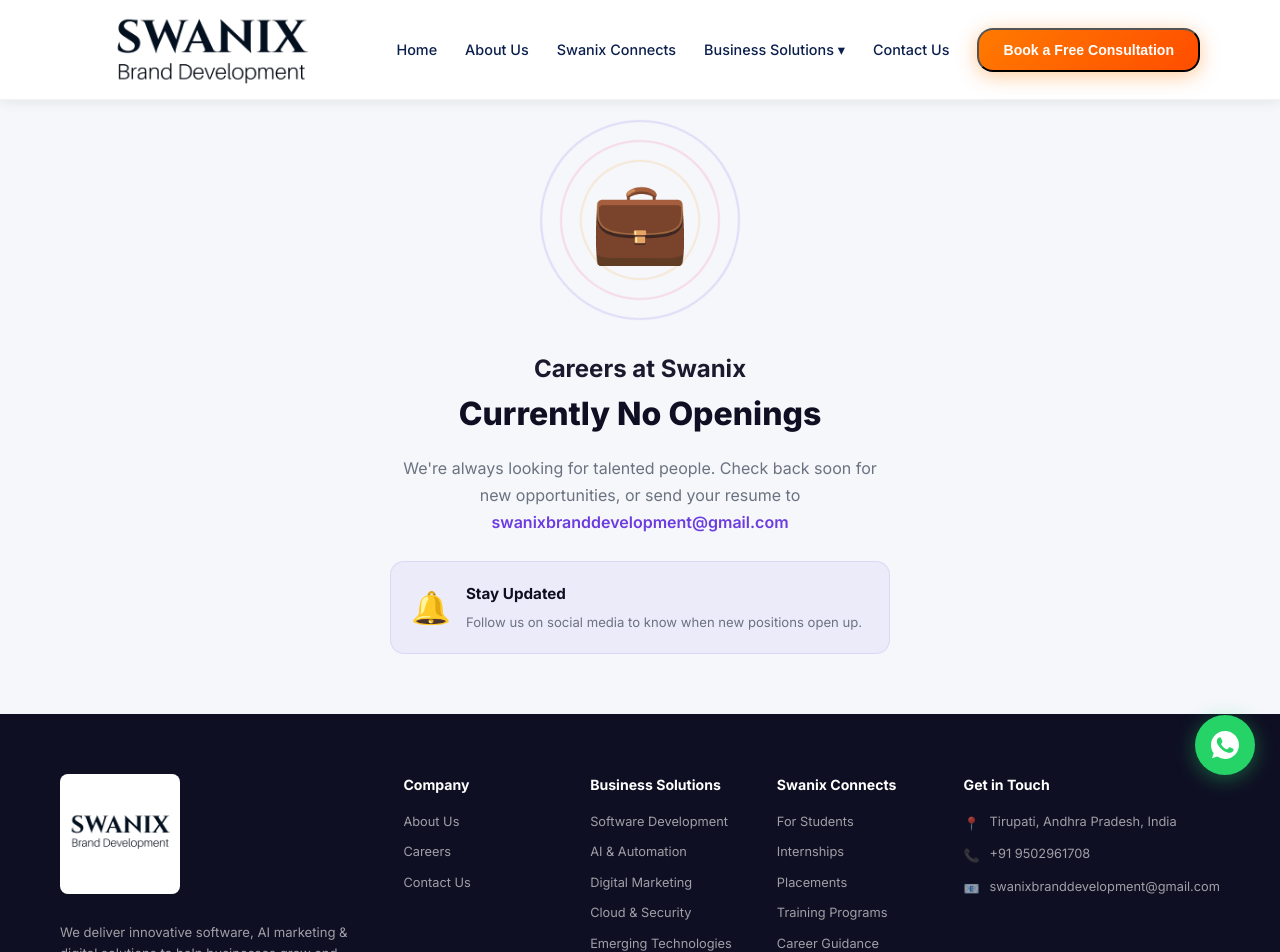
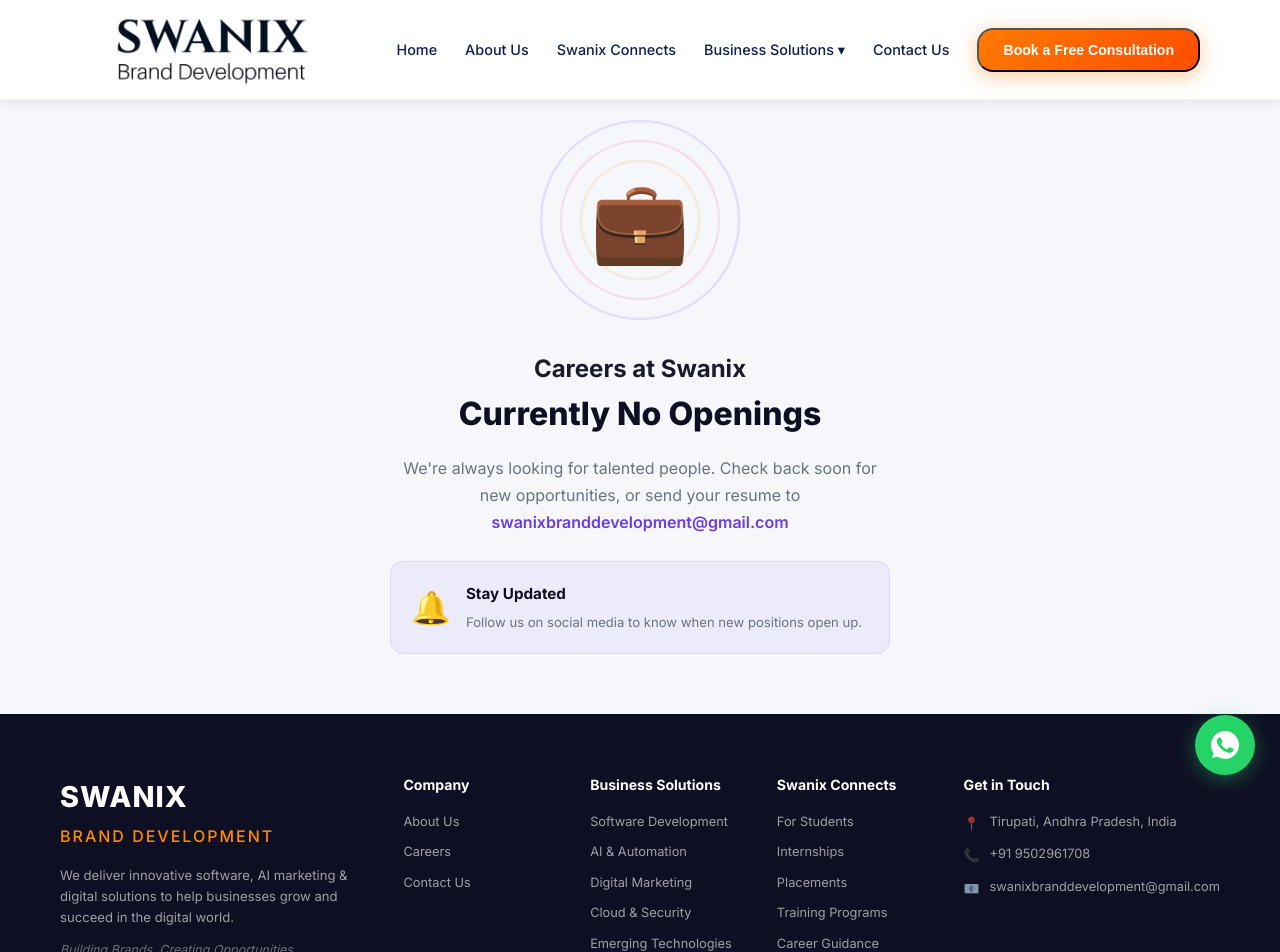
Before and after one commit to swanix413/swanixwebsite, a React (Vite) app: page /careers in a window 1280 px wide. Shown: the top 952 px of the page. Built offline with nearby package versions, Linux system fonts and the light colour scheme.

Commit message:
Replaced footer logo with text: SWANIX BRAND DEVELOPMENT

```diff
--- a/src/App.css
+++ b/src/App.css
@@ -362,7 +362,8 @@
 .footer { padding: 60px 0 25px; background: var(--primary); color: white; }
 .footer-grid { display: grid; grid-template-columns: 2fr 1fr 1fr 1fr 1fr; gap: 30px; margin-bottom: 40px; }
 .footer-brand { }
-.footer-logo { height: 120px; width: auto; object-fit: contain; margin-bottom: 20px; border-radius: 8px; }
+.footer-brand-text { font-size: 1.8rem; font-weight: 800; margin-bottom: 15px; letter-spacing: 1px; }
+.footer-brand-text span { color: var(--orange); display: block; font-size: 1rem; font-weight: 500; letter-spacing: 2px; margin-top: 4px; }
 .footer-brand p { color: rgba(255,255,255,0.6); font-size: 0.82rem; line-height: 1.6; margin-bottom: 12px; }
 .footer-brand .tagline { color: rgba(255,255,255,0.4); font-size: 0.78rem; font-style: italic; margin-bottom: 15px; }
 .footer-social { display: flex; gap: 10px; }
--- a/src/components/Footer.jsx
+++ b/src/components/Footer.jsx
@@ -6,7 +6,7 @@
       <div className="container">
         <div className="footer-grid">
           <div className="footer-brand">
-            <img src="/logo-footer.png" alt="Swanix Brand Development" className="footer-logo" />
+            <h3 className="footer-brand-text">SWANIX <span>BRAND DEVELOPMENT</span></h3>
             <p>We deliver innovative software, AI marketing & digital solutions to help businesses grow and succeed in the digital world.</p>
             <p className="tagline">Building Brands. Creating Opportunities.</p>
             <div className="footer-social">
```
